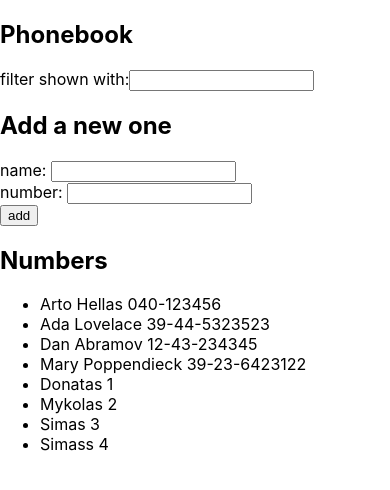
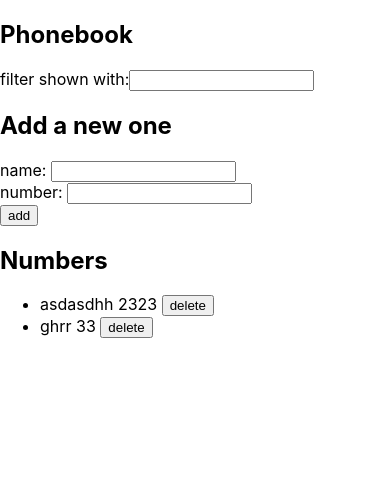
Before and after one commit to dktrdktr/Full-Stack-Open, a React (Create React App) app in the folder part2/phonebook/: page / in a window 390 px wide. Shown: the top 490 px of the page. Built offline with nearby package versions, Linux system fonts and the light colour scheme; data requests are answered from the project's data file.

Commit message:
2.17: Phonebook step9

```diff
--- a/part2/phonebook/db.json
+++ b/part2/phonebook/db.json
@@ -1,44 +1,14 @@
 {
   "persons": [
     {
-      "name": "Arto Hellas",
-      "number": "040-123456",
-      "id": 1
+      "name": "asdasdhh",
+      "number": "2323",
+      "id": 31
     },
     {
-      "name": "Ada Lovelace",
-      "number": "39-44-5323523",
-      "id": 2
-    },
-    {
-      "name": "Dan Abramov",
-      "number": "12-43-234345",
-      "id": 3
-    },
-    {
-      "name": "Mary Poppendieck",
-      "number": "39-23-6423122",
-      "id": 4
-    },
-    {
-      "name": "Donatas",
-      "number": "1",
-      "id": 5
-    },
-    {
-      "name": "Mykolas",
-      "number": "2",
-      "id": 6
-    },
-    {
-      "name": "Simas",
-      "number": "3",
-      "id": 7
-    },
-    {
-      "name": "Simass",
-      "number": "4",
-      "id": 8
+      "name": "ghrr",
+      "number": "33",
+      "id": 32
     }
   ]
 }
--- a/part2/phonebook/package.json
+++ b/part2/phonebook/package.json
@@ -17,7 +17,7 @@
     "build": "react-scripts build",
     "test": "react-scripts test",
     "eject": "react-scripts eject",
-    "server": "json-server -p3001 --watch db.json"
+    "server": "json-server -p3002 --watch db.json"
   },
   "eslintConfig": {
     "extends": [
--- a/part2/phonebook/src/App.js
+++ b/part2/phonebook/src/App.js
@@ -2,26 +2,32 @@ import React, { useState, useEffect } from "react";
 import Filter from "./components/Filter";
 import PersonForm from "./components/PersonForm";
 import Persons from "./components/Persons";
-import personService from "./services/persons";
+import personService from "./services/names";
 
 const App = () => {
+  // ** State Variables **
   const [persons, setPersons] = useState([]);
+  // User input
   const [newName, setNewName] = useState("");
   const [newNumber, setNewNumber] = useState("");
   const [newFilter, setNewFilter] = useState("");
 
+  // Fetch data from the server after the initial render
   useEffect(() => {
     personService.getAll().then((initialPersons) => {
       setPersons(initialPersons);
     });
   }, []);
 
+  // Filter the person list based on the search query
   const namesToShow = persons.filter((x) =>
     x.name.toLowerCase().includes(newFilter.toLowerCase())
   );
 
+  // Event handler for adding a new contact to the phonebook
   const addName = (event) => {
     event.preventDefault();
+    // Check if the name already exists in the notebook. If not, create a new object with the input data
     if (persons.some((x) => x.name.includes(newName))) {
       window.alert(`${newName} is already added to phonebook`);
     } else {
@@ -30,6 +36,7 @@ const App = () => {
         number: newNumber,
       };
 
+      //Add the data to the server and set the state variables
       personService.create(nameObject).then((returnedPerson) => {
         setPersons(persons.concat(returnedPerson));
         setNewName("");
@@ -38,16 +45,16 @@ const App = () => {
     }
   };
 
-  const handleNameChange = (event) => {
-    setNewName(event.target.value);
-  };
+  // Event handlers for the user input
+  const handleNameChange = (e) => setNewName(e.target.value);
+  const handleNumberChange = (e) => setNewNumber(e.target.value);
+  const handleFilterChange = (e) => setNewFilter(e.target.value);
 
-  const handleNumberChange = (event) => {
-    setNewNumber(event.target.value);
-  };
-
-  const handleFilterChange = (event) => {
-    setNewFilter(event.target.value);
+  // Event handler for deleting an entry (called from the Name component within Persons component)
+  const handlePersonDelete = (personid) => {
+    personService.deleteEntry(personid).then((response) => {
+      setPersons(persons.filter((x) => x.id !== personid));
+    });
   };
 
   return (
@@ -63,7 +70,10 @@ const App = () => {
         numberOnChange={handleNumberChange}
       />
       <h2>Numbers</h2>
-      <Persons persons={namesToShow} />
+      <Persons
+        personsToShow={namesToShow}
+        handlePersonDelete={handlePersonDelete}
+      />
     </div>
   );
 };
--- a/part2/phonebook/src/components/Name.js
+++ b/part2/phonebook/src/components/Name.js
@@ -1,9 +1,18 @@
 import React from "react";
+// import personService from "../services/names";
 
-const Name = ({ name }) => {
+const Name = ({ person, handlePersonDelete }) => {
+  const handleDelete = (e) => {
+    handlePersonDelete(parseInt(e.target.value));
+  };
+
   return (
     <li>
-      {name.name} {name.number}
+      {console.log("render Name")}
+      {person.name} {person.number}{" "}
+      <button value={person.id} onClick={handleDelete}>
+        delete
+      </button>
     </li>
   );
 };
--- a/part2/phonebook/src/components/PersonForm.js
+++ b/part2/phonebook/src/components/PersonForm.js
@@ -13,6 +13,7 @@ const PersonForm = ({
         name: <input value={nameValue} onChange={nameOnChange} />
         <br />
         number: <input value={numberValue} onChange={numberOnChange} />
+        <br />
       </div>
       <div>
         <button type="submit">add</button>
--- a/part2/phonebook/src/components/Persons.js
+++ b/part2/phonebook/src/components/Persons.js
@@ -1,11 +1,15 @@
 import React from "react";
 import Name from "./Name";
 
-const Persons = ({ persons }) => {
+const Persons = ({ personsToShow, handlePersonDelete }) => {
   return (
     <ul>
-      {persons.map((person) => (
-        <Name key={person.name} name={person} />
+      {personsToShow.map((person) => (
+        <Name
+          key={person.name}
+          person={person}
+          handlePersonDelete={handlePersonDelete}
+        />
       ))}
     </ul>
   );
--- a/part2/phonebook/src/services/persons.js
+++ b/part2/phonebook/src/services/names.js
@@ -1,5 +1,5 @@
 import axios from "axios";
-const baseUrl = "http://localhost:3001/persons";
+const baseUrl = "http://localhost:3002/persons";
 
 const getAll = () => {
   const request = axios.get(baseUrl);
@@ -16,6 +16,11 @@ const update = (id, newObject) => {
   return request.then((response) => response.data);
 };
 
-const personService = { getAll, create, update };
+const deleteEntry = (id) => {
+  const request = axios.delete(`${baseUrl}/${id}`);
+  return request.then((response) => response);
+};
+
+const personService = { getAll, create, update, deleteEntry };
 
 export default personService;
```
